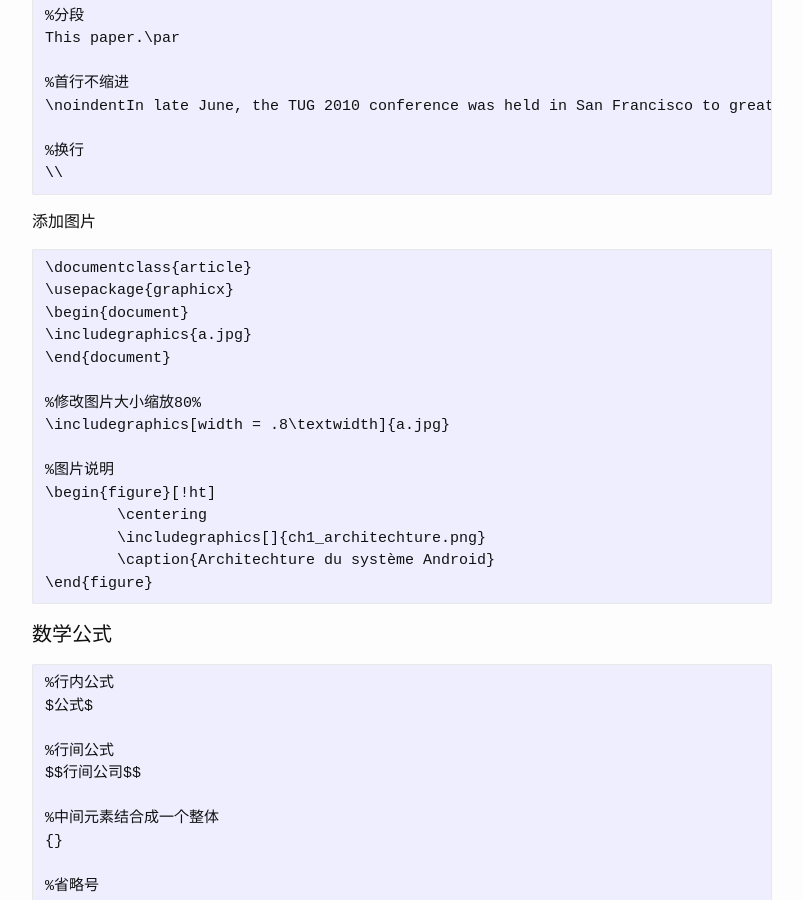
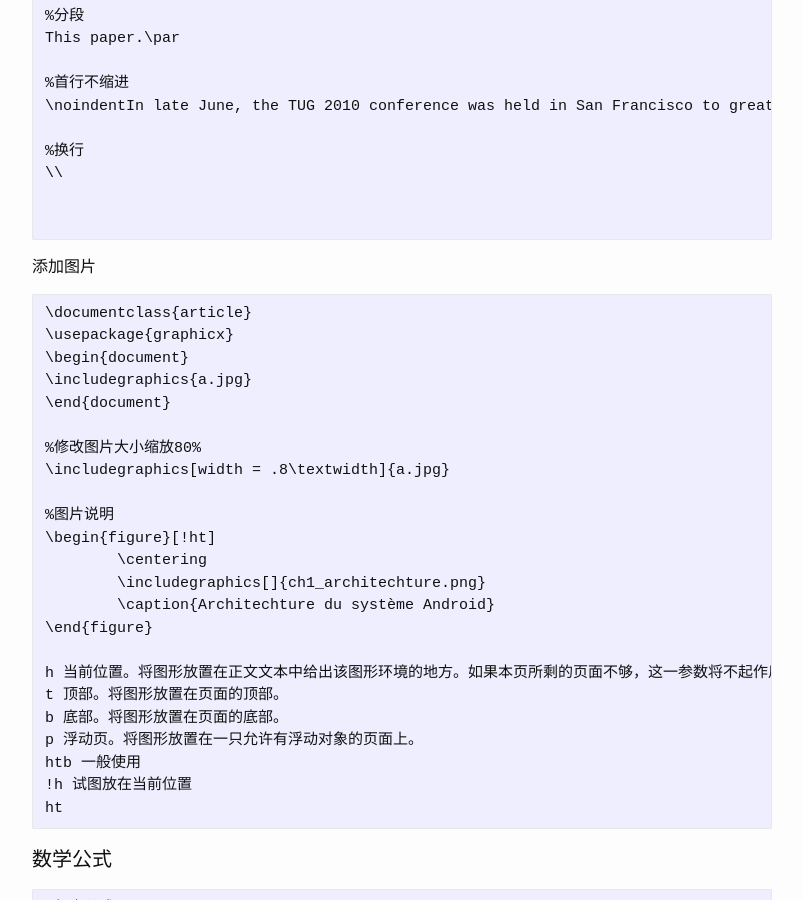
Before and after one commit to josephstalin117/josephstalin117.github.io, a Jekyll site: the page built from _posts/2018-6-23-latex.markdown, in a window 1280 px wide and 900 px high, scrolled down 832 px. Shown: the whole window, without its empty margins (238-1041 px from the left). Built offline with Jekyll 4.4.1, drawn with Linux system fonts in a browser that asks for light colours; formulas are drawn with MathJax 3.

Commit message:
add latex typesetting

````diff
--- a/_posts/2018-6-23-latex.markdown
+++ b/_posts/2018-6-23-latex.markdown
@@ -54,6 +54,8 @@ This paper.\par
 
 %换行
 \\
+
+
 ```
 
 添加图片
@@ -73,6 +75,14 @@ This paper.\par
 	\includegraphics[]{ch1_architechture.png}
 	\caption{Architechture du système Android}
 \end{figure}
+
+h 当前位置。将图形放置在正文文本中给出该图形环境的地方。如果本页所剩的页面不够，这一参数将不起作用。
+t 顶部。将图形放置在页面的顶部。
+b 底部。将图形放置在页面的底部。
+p 浮动页。将图形放置在一只允许有浮动对象的页面上。
+htb 一般使用
+!h 试图放在当前位置
+ht
 ```
 
 #### 数学公式
````
